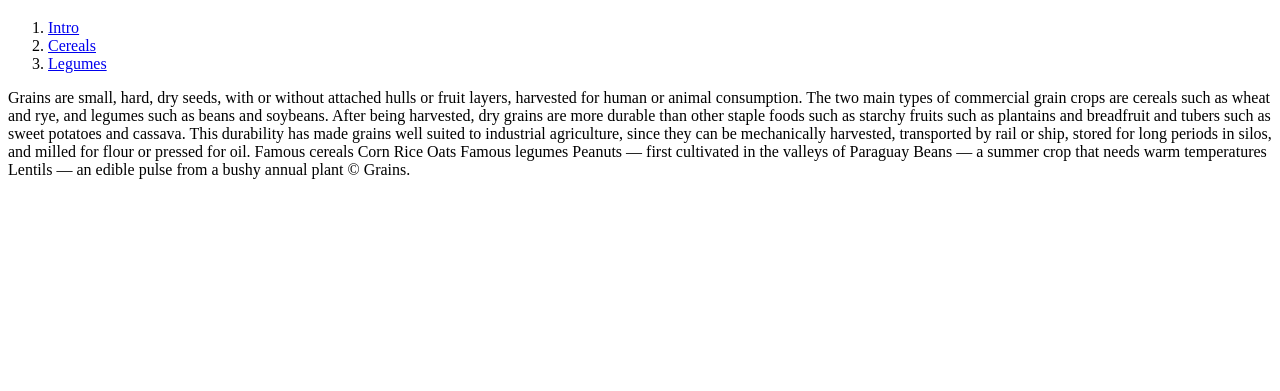
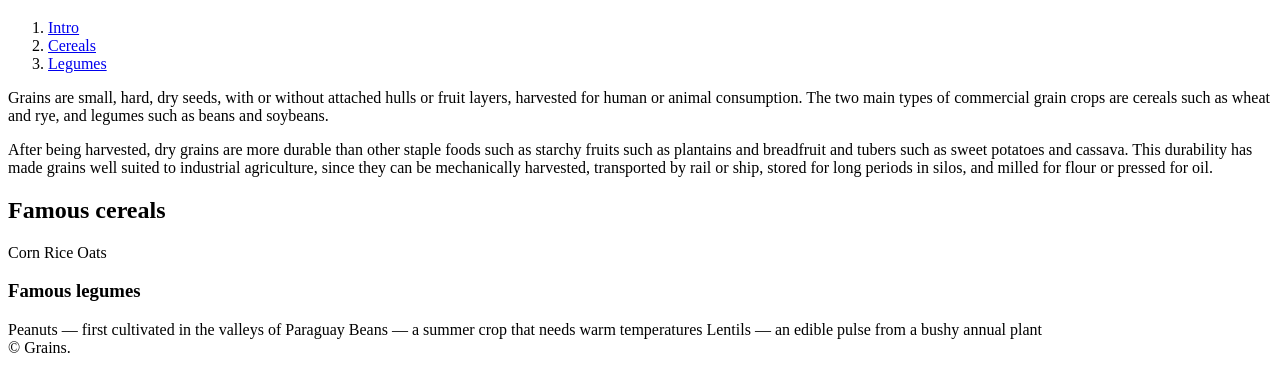
Before and after one commit to Pierceyonder/assignment-5, a plain HTML site: page index.html in a window 1280 px wide. Shown: the part 61-452 px from the top of the page. Drawn offline with Linux system fonts and the light colour scheme.

Commit message:
Added footer, formatted some body text.

```diff
--- a/index.html
+++ b/index.html
@@ -21,21 +21,24 @@
 
 <main>
 
-Grains are small, hard, dry seeds, with or without attached hulls or fruit layers, harvested for human or animal consumption. The two main types of commercial grain crops are cereals such as wheat and rye, and legumes such as beans and soybeans.
-After being harvested, dry grains are more durable than other staple foods such as starchy fruits such as plantains and breadfruit and tubers such as sweet potatoes and cassava. This durability has made grains well suited to industrial agriculture, since they can be mechanically harvested, transported by rail or ship, stored for long periods in silos, and milled for flour or pressed for oil.
+<p>Grains are small, hard, dry seeds, with or without attached hulls or fruit layers, harvested for human or animal consumption. The two main types of commercial grain crops are cereals such as wheat and rye, and legumes such as beans and soybeans.<p>
 
-Famous cereals
+<p>After being harvested, dry grains are more durable than other staple foods such as starchy fruits such as plantains and breadfruit and tubers such as sweet potatoes and cassava. This durability has made grains well suited to industrial agriculture, since they can be mechanically harvested, transported by rail or ship, stored for long periods in silos, and milled for flour or pressed for oil.</p>
+
+<h2>Famous cereals</h2>
 
 Corn
 Rice
 Oats
 
-Famous legumes
+<h3>Famous legumes</h3>
 
 Peanuts — first cultivated in the valleys of Paraguay
 Beans — a summer crop that needs warm temperatures
 Lentils — an edible pulse from a bushy annual plant
 
+</main>
+
+<footer>
 © Grains.
-</main>
-<body>
+</footer>
```
